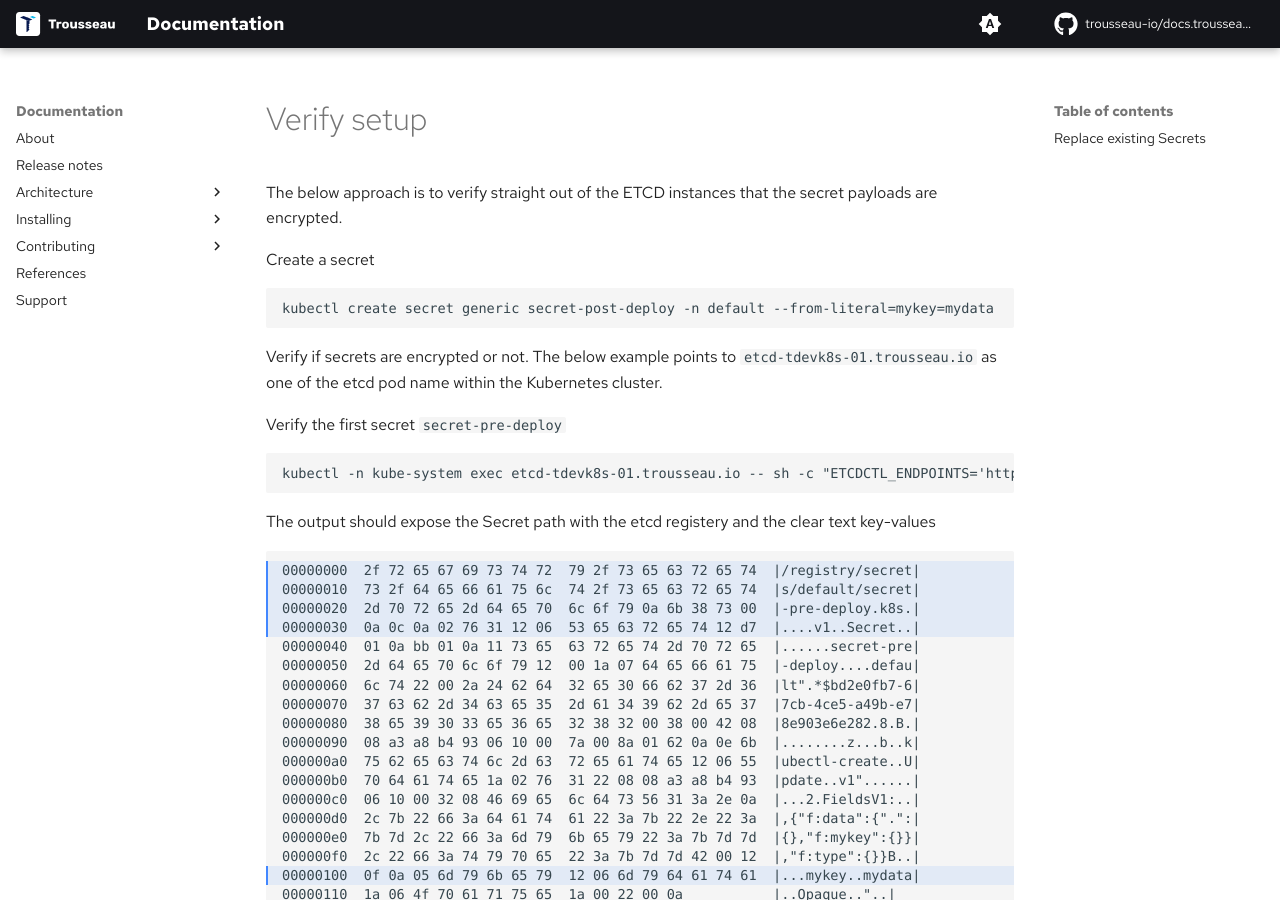
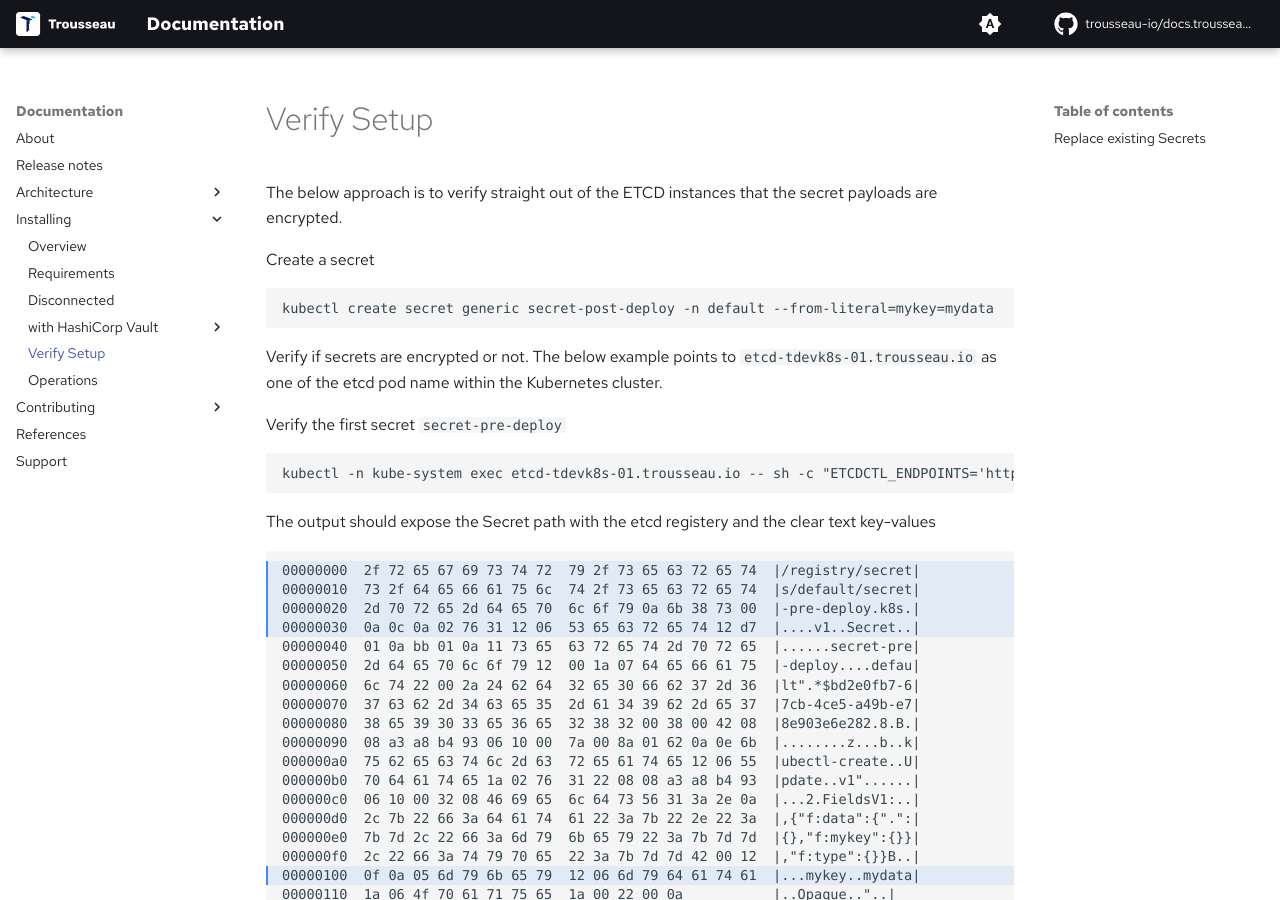
Before and after one commit to Trousseau-io/docs.trousseau.io, an MkDocs documentation site: the page built from docs/trousseau/verify-setup.md, in a window 1280 px wide and 900 px high. Built offline with MkDocs 1.6.1 and Material for MkDocs 9.7.7, drawn with Linux system fonts in a browser that asks for light colours; some web fonts are replaced; comment, search, counter and statistics services are not loaded.

Commit message:
Update mkdocs.yml

```diff
--- a/mkdocs.yml
+++ b/mkdocs.yml
@@ -101,14 +101,15 @@
     - Secrets Management: 'trousseau/secretmanagement.md'
     - Troussseau Architecture: 'trousseau/architecture.md'
   - Installing:
+    - Overview: 'trousseau/overview.md'
     - Requirements: 'trousseau/requirements.md'
     - Disconnected: 'trousseau/disconnected.md'
     - with HashiCorp Vault:
-      - Overview: 'trousseau/overview.md'
       - Deploy HashiCorp Vault: 'trousseau/setup-hashicorp-vault.md'
       - Deploy Trousseau: 'trousseau/v1/deployment.md'
       - Enable on Kubernetes: 'trousseau/setup-vanilla.md'
       - Enable on RKE: 'trousseau/setup-rke.md'
+    - Verify Setup: 'trousseau/verify-setup.md'
     - Operations: 'trousseau/operations.md'
   - Contributing:
     - Guidelines: 'contributing.md'
```
